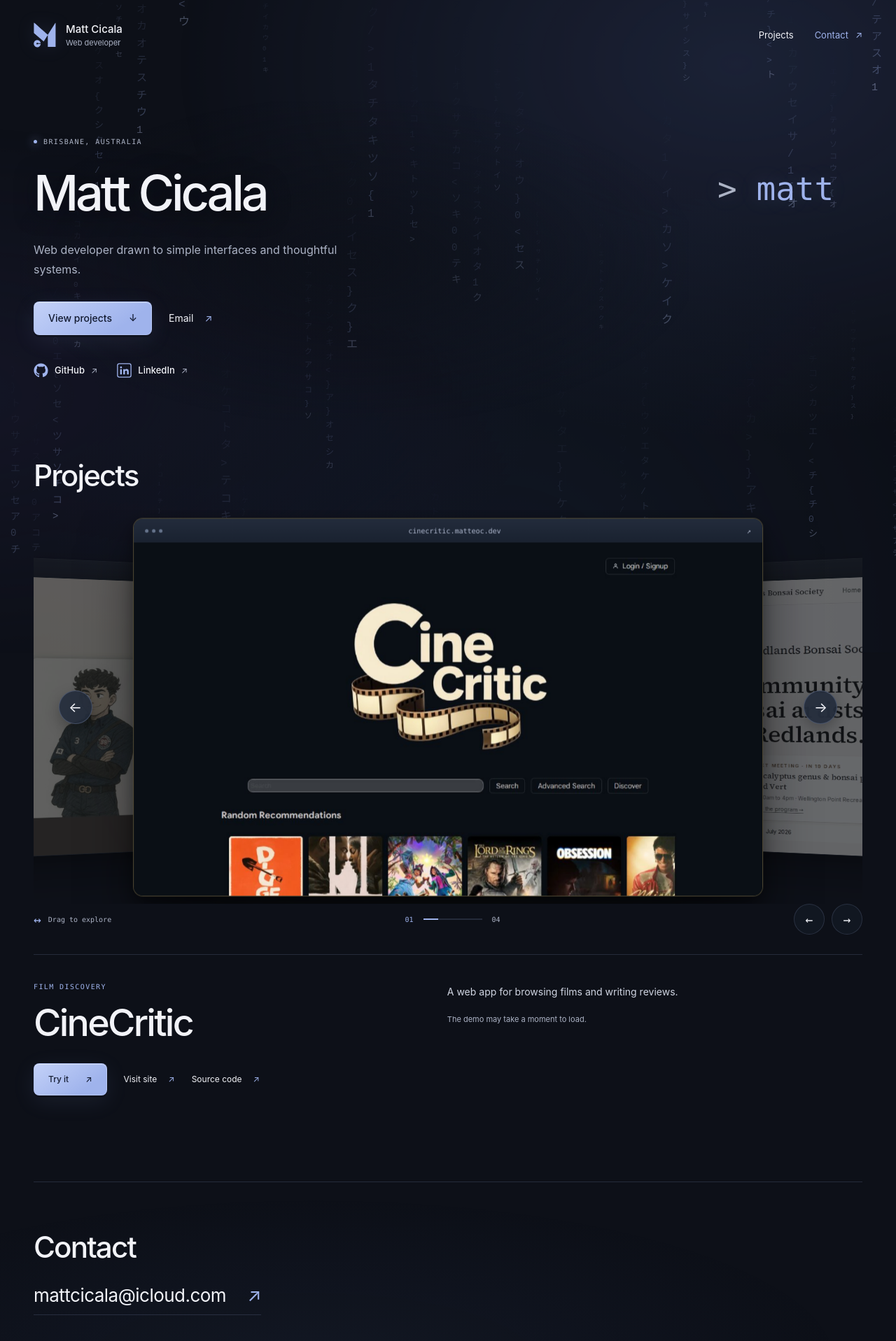
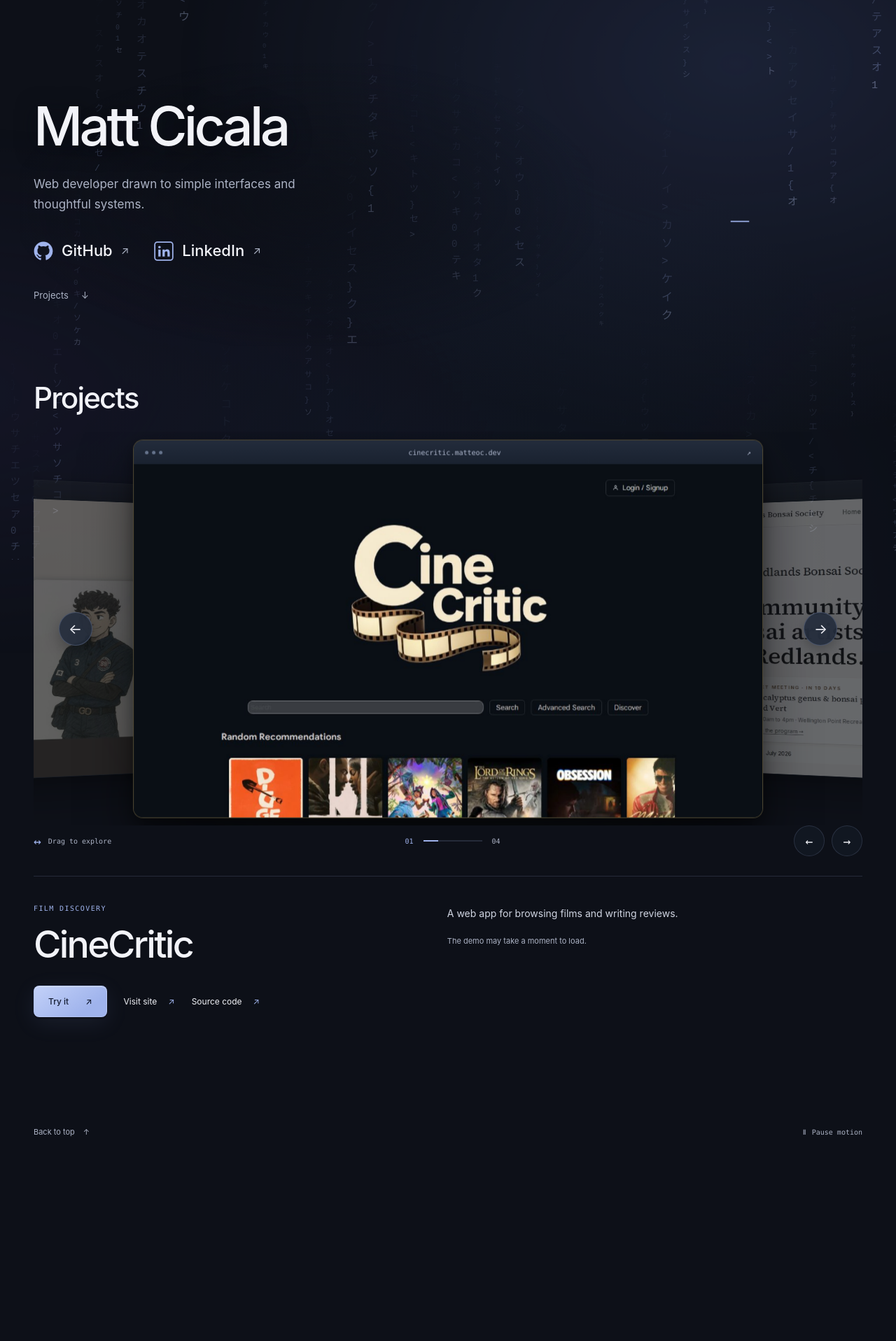
Before and after one commit to vetematts/Portfolio, a Next.js app: page / in a window 1280 px wide. Shown: the top 1917 px of the page at 70% size. After the commit the page ends 1661 px from the top, so only its background shows below. Built offline with nearby package versions, Linux system fonts and the light colour scheme.

Commit message:
Redesign the hero section and simplify page navigation

```diff
--- a/src/app/globals.css
+++ b/src/app/globals.css
@@ -179,55 +179,13 @@
 .rain-control:hover {
   color: var(--accent);
 }
-.site-header {
-  display: flex;
-  align-items: center;
-  justify-content: space-between;
-  gap: 28px;
-  padding-block: 28px;
-}
-.brand-link {
-  display: flex;
-  gap: 14px;
-  align-items: center;
-  font-size: 15px;
-  font-weight: 500;
-  line-height: 1.5;
-}
-.brand-role {
-  display: block;
-  color: var(--muted);
-  font-size: 11px;
-  font-weight: 400;
-}
-.brand-link img {
-  width: 32px;
-  height: auto;
-  filter: drop-shadow(0 0 12px #9fb3ec20);
-}
-.site-header nav {
-  display: flex;
-  align-items: center;
-  gap: 30px;
-  font-size: 13px;
-}
-.site-header nav a {
-  display: inline-flex;
-  align-items: center;
-  gap: 10px;
-  min-height: 44px;
-}
-.site-header nav a:hover,
-.site-header nav a:last-child {
-  color: var(--accent);
-}
 .hero {
   position: relative;
   display: grid;
-  grid-template-columns: 1fr 220px;
-  align-items: end;
-  gap: 48px;
-  padding-block: 95px 105px;
+  grid-template-columns: minmax(0, 1fr) 340px;
+  align-items: center;
+  gap: 64px;
+  padding-block: 140px 100px;
 }
 .hero-copy {
   position: relative;
@@ -240,167 +198,162 @@
   background: radial-gradient(ellipse, #0d1018a6, transparent 73%);
   pointer-events: none;
 }
-.location {
-  display: flex;
-  align-items: center;
-  gap: 9px;
-  color: var(--muted);
-}
-.location > span {
-  width: 5px;
-  height: 5px;
-  border-radius: 50%;
-  background: var(--accent);
-  box-shadow: 0 0 14px #9fb3ec;
-}
 h1 {
-  margin-top: 28px;
-  font-size: clamp(44px, 5.5vw, 76px);
+  font-size: clamp(48px, 6vw, 80px);
   font-weight: 500;
   letter-spacing: -0.06em;
   line-height: 1.08;
   text-shadow: 0 4px 30px #080b16b3;
 }
+.mobile-name {
+  display: none;
+}
 .hero-description {
-  max-width: 490px;
-  margin-top: 29px;
-  font-size: 16px;
+  max-width: 460px;
+  margin-top: 26px;
+  font-size: 17px;
   color: var(--muted);
-  line-height: 1.75;
+  line-height: 1.7;
 }
-.hero-actions {
-  display: flex;
+.projects-link {
+  display: inline-flex;
   align-items: center;
-  flex-wrap: wrap;
-  gap: 24px;
-  margin-top: 32px;
+  gap: 18px;
+  min-height: 44px;
+  margin-top: 18px;
+  color: var(--muted);
+  font-size: 13px;
+}
+.projects-link:hover,
+.back-to-top:hover {
+  color: var(--accent);
 }
 .hero-signal {
   display: flex;
-  flex-direction: column;
-  align-items: center;
-  justify-content: flex-start;
-  align-self: stretch;
-  padding-top: 48px;
+  justify-content: center;
 }
 .hero-name-prompt {
+  display: inline-flex;
+  align-items: center;
+  gap: 24px;
   color: var(--accent);
-  font: 46px/1.2 var(--font-mono);
-  text-shadow: 0 0 30px #9fb3ec30;
+  font: 44px/1.2 var(--font-mono);
+  letter-spacing: 0;
 }
-.prompt-text {
-  display: inline-flex;
-  gap: 1ch;
-}
-.prompt-prefix {
-  color: var(--muted);
+.prompt-mark {
+  width: 72px;
+  height: auto;
+  flex-shrink: 0;
+  animation: mark-resolve 8s ease-out infinite;
 }
 .prompt-name {
   position: relative;
   display: inline-block;
-  width: 5ch;
+  width: calc((var(--name-length) + 1) * 1ch);
   height: 1.2em;
 }
-.prompt-char,
+.prompt-reveal {
+  position: relative;
+  display: block;
+  width: 0;
+  height: 1.2em;
+  animation: prompt-type-short 8s step-end infinite;
+}
+.prompt-reveal--full {
+  animation-name: prompt-type-full;
+}
+.prompt-letters {
+  display: block;
+  overflow: hidden;
+  white-space: pre;
+}
 .prompt-cursor-position {
   position: absolute;
   top: 0;
-  left: 0;
-}
-.prompt-char {
-  opacity: 0;
-  animation-duration: 8s;
-  animation-timing-function: step-end;
-  animation-iteration-count: infinite;
-}
-.prompt-m {
-  animation-name: prompt-type-m;
-}
-.prompt-a {
-  left: 1ch;
-  animation-name: prompt-type-a;
-}
-.prompt-t1 {
-  left: 2ch;
-  animation-name: prompt-type-t1;
-}
-.prompt-t2 {
-  left: 3ch;
-  animation-name: prompt-type-t2;
-}
-.prompt-cursor-position {
-  animation: prompt-advance 8s step-end infinite;
+  left: 100%;
 }
 .prompt-cursor {
   display: inline-block;
   animation: prompt-blink 1s step-end infinite;
 }
-@keyframes prompt-type-m {
+@keyframes mark-resolve {
   0%,
-  10%,
+  3% {
+    opacity: 0;
+    clip-path: inset(100% 0 0);
+    filter: blur(3px);
+  }
+  12%,
+  95% {
+    opacity: 1;
+    clip-path: inset(0);
+    filter: blur(0);
+  }
+  100% {
+    opacity: 0;
+    clip-path: inset(0);
+    filter: blur(0);
+  }
+}
+@keyframes prompt-type-short {
+  0%,
   96%,
   100% {
-    opacity: 0;
+    width: 0;
   }
-  11%,
-  95% {
-    opacity: 1;
+  11% {
+    width: 1ch;
   }
-}
-@keyframes prompt-type-a {
-  0%,
-  15%,
-  96%,
-  100% {
-    opacity: 0;
+  16% {
+    width: 2ch;
   }
-  16%,
-  95% {
-    opacity: 1;
-  }
-}
-@keyframes prompt-type-t1 {
-  0%,
-  20%,
-  96%,
-  100% {
-    opacity: 0;
-  }
-  21%,
-  95% {
-    opacity: 1;
-  }
-}
-@keyframes prompt-type-t2 {
-  0%,
-  25%,
-  96%,
-  100% {
-    opacity: 0;
+  21% {
+    width: 3ch;
   }
   26%,
   95% {
-    opacity: 1;
+    width: 4ch;
   }
 }
-@keyframes prompt-advance {
+@keyframes prompt-type-full {
   0%,
   96%,
   100% {
-    transform: translateX(0);
+    width: 0;
   }
   11% {
-    transform: translateX(1ch);
+    width: 1ch;
   }
-  16% {
-    transform: translateX(2ch);
+  13% {
+    width: 2ch;
+  }
+  15% {
+    width: 3ch;
+  }
+  17% {
+    width: 4ch;
+  }
+  19% {
+    width: 5ch;
   }
   21% {
-    transform: translateX(3ch);
+    width: 6ch;
   }
-  26%,
+  23% {
+    width: 7ch;
+  }
+  25% {
+    width: 8ch;
+  }
+  27% {
+    width: 9ch;
+  }
+  29% {
+    width: 10ch;
+  }
+  31%,
   95% {
-    transform: translateX(4ch);
+    width: 11ch;
   }
 }
 @keyframes prompt-blink {
@@ -412,6 +365,23 @@
   100% {
     opacity: 0;
   }
+}
+html[data-motion-paused] .background-atmosphere {
+  animation-play-state: paused;
+}
+html[data-motion-paused] .prompt-reveal,
+html[data-motion-paused] .prompt-cursor,
+html[data-motion-paused] .prompt-mark {
+  animation: none;
+}
+html[data-motion-paused] .prompt-mark,
+html[data-motion-paused] .prompt-cursor {
+  opacity: 1;
+  clip-path: none;
+  filter: none;
+}
+html[data-motion-paused] .prompt-reveal {
+  width: calc(var(--name-length) * 1ch);
 }
 h2 {
   font-size: clamp(30px, 3.3vw, 44px);
@@ -955,46 +925,6 @@
   font-size: 9px;
   color: #8997ae;
 }
-.contact-section {
-  position: relative;
-  padding-block: 70px 100px;
-}
-.contact-section::before {
-  content: "";
-  position: absolute;
-  left: 48px;
-  right: 48px;
-  top: 0;
-  border-top: 1px solid var(--line);
-}
-.contact-section::after {
-  content: "";
-  position: absolute;
-  inset: 0;
-  z-index: -1;
-  background: radial-gradient(ellipse at 35% 70%, #5774bc12, transparent 65%);
-  pointer-events: none;
-}
-.contact-section h2 {
-  margin-top: 0;
-}
-.contact-email {
-  display: inline-flex;
-  align-items: center;
-  gap: 30px;
-  margin-top: 24px;
-  padding-bottom: 6px;
-  border-bottom: 1px solid var(--line);
-  font-size: clamp(18px, 2.3vw, 26px);
-  letter-spacing: -0.02em;
-}
-.contact-email span {
-  color: var(--accent);
-}
-.contact-email:hover {
-  color: var(--accent);
-  border-color: var(--accent);
-}
 .profile-links {
   display: flex;
   flex-wrap: wrap;
@@ -1064,43 +994,31 @@
 .profile-links--compact .profile-arrow {
   font-size: 12px;
 }
+.profile-links--hero {
+  margin-top: 28px;
+  gap: 12px 36px;
+}
+.profile-links--hero .profile-label strong {
+  font-size: 22px;
+}
+.profile-links--hero .profile-icon svg {
+  width: 28px;
+  height: 28px;
+}
 .site-footer {
+  display: flex;
+  justify-content: space-between;
+  align-items: center;
+  gap: 24px;
+  padding-block: 20px;
   color: var(--muted);
   font-size: 11px;
-  padding-bottom: 20px;
 }
-.footer-top,
-.footer-bottom {
-  display: flex;
-  align-items: center;
-  justify-content: space-between;
-  gap: 24px;
-}
-.footer-top {
-  padding-block: 20px;
-  border-top: 1px solid var(--line);
-}
-.footer-brand {
-  display: flex;
+.back-to-top {
+  display: inline-flex;
   align-items: center;
   gap: 12px;
   min-height: 44px;
-  color: var(--foreground);
-}
-.footer-brand img {
-  width: 25px;
-}
-.earlier-work {
-  display: flex;
-  gap: 12px;
-  align-items: center;
-  min-height: 44px;
-}
-.earlier-work:hover {
-  color: var(--accent);
-}
-.footer-bottom {
-  font: 10px var(--font-mono);
 }
 @keyframes atmosphere-drift {
   to {
@@ -1128,8 +1046,8 @@
   }
   .hero {
     gap: 30px;
-    grid-template-columns: 1fr 150px;
-    padding-block: 70px 90px;
+    grid-template-columns: minmax(0, 1fr) 280px;
+    padding-block: 115px 85px;
   }
   h1 {
     font-size: clamp(40px, 5.7vw, 65px);
@@ -1138,7 +1056,11 @@
     font-size: 15px;
   }
   .hero-name-prompt {
-    font-size: 32px;
+    font-size: 36px;
+    gap: 20px;
+  }
+  .prompt-mark {
+    width: 60px;
   }
   .carousel-story {
     gap: 40px;
@@ -1158,53 +1080,52 @@
   .terminal-actions {
     margin-top: 16px;
   }
-  .contact-section::before {
-    left: 32px;
-    right: 32px;
-  }
 }
 @media (max-width: 760px) {
   .page-width {
     padding-inline: 24px;
   }
-  .site-header {
-    padding-block: 23px;
-    gap: 16px;
-  }
-  .brand-link {
-    gap: 10px;
-    font-size: 13px;
-  }
-  .brand-role {
-    font-size: 10px;
-  }
-  .site-header nav {
-    gap: 17px;
-    font-size: 12px;
-  }
-  .site-header nav a {
-    gap: 5px;
-  }
   .hero {
     grid-template-columns: 1fr;
-    gap: 30px;
-    padding-block: 60px 70px;
+    gap: 0;
+    padding-block: 82px 58px;
   }
-  h1 {
-    font-size: clamp(35px, 8.1vw, 61px);
+  .desktop-name,
+  .hero-signal {
+    display: none;
+  }
+  .mobile-name {
+    display: block;
+  }
+  .hero-name-prompt {
+    gap: 16px;
+    font-size: clamp(23px, 6.7vw, 34px);
+  }
+  .prompt-mark {
+    width: 36px;
   }
   .hero-description {
-    max-width: 470px;
+    max-width: 390px;
+    margin-top: 24px;
+    font-size: 15px;
+    line-height: 1.65;
   }
-  .hero-signal {
-    position: absolute;
-    top: 60px;
-    right: 24px;
-    padding-top: 0;
-    gap: 0;
+  .profile-links--hero {
+    margin-top: 24px;
+    gap: 12px 28px;
   }
-  .hero-name-prompt {
-    font-size: 18px;
+  .profile-links--hero .profile-label strong {
+    font-size: 19px;
+  }
+  .profile-links--hero .profile-icon svg {
+    width: 25px;
+    height: 25px;
+  }
+  .profile-links--hero a {
+    gap: 10px;
+  }
+  .projects-link {
+    margin-top: 12px;
   }
   .section-heading {
     display: block;
@@ -1335,59 +1256,23 @@
     font-size: 8px;
     max-width: 100px;
   }
-  .contact-section {
-    padding-block: 55px 65px;
-  }
-  .contact-section::before {
-    left: 24px;
-    right: 24px;
-  }
-  .contact-email {
-    gap: 12px;
-    font-size: clamp(17px, 4.6vw, 24px);
-  }
-  .footer-top,
-  .footer-bottom {
-    gap: 8px 18px;
-    flex-wrap: wrap;
-  }
   .rain-control {
     font-size: 9px;
   }
 }
 @media (max-width: 380px) {
-  .hero-signal {
-    right: 20px;
-  }
   .page-width {
     padding-inline: 20px;
   }
-  .site-header nav {
-    gap: 13px;
+  .hero-name-prompt {
+    font-size: 23px;
+    gap: 12px;
   }
-  .brand-role {
-    display: none;
+  .prompt-mark {
+    width: 32px;
   }
-  .brand-link {
-    gap: 8px;
-    font-size: 12px;
-  }
-  .brand-link img {
-    width: 23px;
-  }
-  .site-header nav a:last-child span[aria-hidden] {
-    display: none;
-  }
-  .hero-actions {
-    gap: 16px;
-  }
-  .hero-actions .button {
-    padding-inline: 14px;
-    gap: 16px;
-  }
-  .text-link {
-    font-size: 12px;
-    gap: 8px;
+  .profile-links--hero {
+    gap: 12px 24px;
   }
   .work-section {
     padding-inline: 0;
@@ -1414,18 +1299,16 @@
   .terminal-result p {
     font-size: 7px;
   }
-  .contact-section::before {
-    left: 20px;
-    right: 20px;
-  }
 }
 @media (prefers-reduced-motion: reduce) {
-  .prompt-char,
+  .prompt-mark,
   .prompt-cursor {
     opacity: 1;
+    clip-path: none;
+    filter: none;
   }
-  .prompt-cursor-position {
-    transform: translateX(4ch);
+  .prompt-reveal {
+    width: calc(var(--name-length) * 1ch);
   }
   html {
     scroll-behavior: auto;
--- a/src/app/layout.tsx
+++ b/src/app/layout.tsx
@@ -4,7 +4,7 @@
 export const metadata: Metadata = {
   title: "Matt Cicala — Web developer",
   description:
-    "Web developer drawn to simple interfaces and thoughtful systems. Based in Brisbane, Australia.",
+    "Web developer drawn to simple interfaces and thoughtful systems.",
   icons: { icon: "/icon.png" },
   openGraph: {
     title: "Matt Cicala — Web developer",
--- a/src/app/page.tsx
+++ b/src/app/page.tsx
@@ -1,4 +1,3 @@
-import Image from "next/image";
 import { BackgroundRain } from "@/components/BackgroundRain";
 import { HeroNamePrompt } from "@/components/HeroNamePrompt";
 import { ProjectCarousel } from "@/components/ProjectCarousel";
@@ -10,52 +9,31 @@
       <a className="skip-link" href="#main">
         Skip to content
       </a>
-      <header className="site-header page-width" id="top">
-        <a
-          className="brand-link"
-          href="#top"
-          aria-label="Matt Cicala, back to top"
+      <main id="main">
+        <section
+          className="hero page-width"
+          id="top"
+          aria-labelledby="intro-heading"
         >
-          <Image
-            src="/brand/mc.svg"
-            alt=""
-            width={46}
-            height={51}
-            loading="eager"
-          />
-          <span>
-            Matt Cicala<span className="brand-role">Web developer</span>
-          </span>
-        </a>
-        <nav aria-label="Main navigation">
-          <a href="#work">Projects</a>
-          <a href="#contact">
-            Contact <span aria-hidden="true">↗</span>
-          </a>
-        </nav>
-      </header>
-      <main id="main">
-        <section className="hero page-width" aria-labelledby="intro-heading">
           <div className="hero-copy">
-            <p className="eyebrow location">
-              <span aria-hidden="true" />
-              BRISBANE, AUSTRALIA
-            </p>
-            <h1 id="intro-heading">Matt Cicala</h1>
+            <h1 id="intro-heading">
+              <span className="sr-only">Matt Cicala</span>
+              <span className="desktop-name" aria-hidden="true">
+                Matt Cicala
+              </span>
+              <span className="mobile-name" aria-hidden="true">
+                <HeroNamePrompt fullName />
+              </span>
+            </h1>
             <p className="hero-description">
               Web developer drawn to simple interfaces and thoughtful systems.
             </p>
-            <div className="hero-actions">
-              <a className="button primary" href="#work">
-                View projects <span aria-hidden="true">↓</span>
-              </a>
-              <a className="text-link" href="mailto:mattcicala@icloud.com">
-                Email <span aria-hidden="true">↗</span>
-              </a>
-            </div>
-            <SocialLinks variant="compact" />
+            <SocialLinks variant="hero" />
+            <a className="projects-link" href="#work">
+              Projects <span aria-hidden="true">↓</span>
+            </a>
           </div>
-          <div className="hero-signal">
+          <div className="hero-signal" aria-hidden="true">
             <HeroNamePrompt />
           </div>
         </section>
@@ -69,42 +47,12 @@
           </div>
           <ProjectCarousel />
         </section>
-        <section
-          className="contact-section page-width"
-          id="contact"
-          aria-labelledby="contact-heading"
-        >
-          <h2 id="contact-heading">Contact</h2>
-          <a className="contact-email" href="mailto:mattcicala@icloud.com">
-            mattcicala@icloud.com <span aria-hidden="true">↗</span>
-          </a>
-          <SocialLinks />
-        </section>
       </main>
       <footer className="site-footer page-width">
-        <div className="footer-top">
-          <a
-            className="footer-brand"
-            href="#top"
-            aria-label="Matt Cicala, back to top"
-          >
-            <Image src="/brand/mc.svg" alt="" width={46} height={51} />
-            <span>Matt Cicala</span>
-          </a>
-          <a
-            className="earlier-work"
-            href="https://vetematts.github.io/portfolio-og/"
-            target="_blank"
-            rel="noreferrer"
-          >
-            My first portfolio <span aria-hidden="true">↗</span>
-            <span className="sr-only"> (opens in a new tab)</span>
-          </a>
-        </div>
-        <div className="footer-bottom">
-          <span>Brisbane, Australia</span>
-          <BackgroundRain />
-        </div>
+        <a className="back-to-top" href="#top">
+          Back to top <span aria-hidden="true">↑</span>
+        </a>
+        <BackgroundRain />
       </footer>
     </>
   );
--- a/src/components/BackgroundRain.tsx
+++ b/src/components/BackgroundRain.tsx
@@ -14,6 +14,11 @@
     preference.addEventListener("change", update);
     return () => preference.removeEventListener("change", update);
   }, []);
+
+  useEffect(() => {
+    document.documentElement.toggleAttribute("data-motion-paused", paused);
+    return () => document.documentElement.removeAttribute("data-motion-paused");
+  }, [paused]);
 
   useEffect(() => {
     const element = canvas.current;
@@ -162,11 +167,7 @@
         onClick={() => setPaused(!paused)}
       >
         <span aria-hidden="true">{paused || reduced ? "▷" : "Ⅱ"}</span>
-        {reduced
-          ? "Motion reduced"
-          : paused
-            ? "Resume background rain"
-            : "Pause background rain"}
+        {reduced ? "Motion reduced" : paused ? "Resume motion" : "Pause motion"}
       </button>
     </>
   );
--- a/src/components/HeroNamePrompt.tsx
+++ b/src/components/HeroNamePrompt.tsx
@@ -1,19 +1,31 @@
-export function HeroNamePrompt() {
+import Image from "next/image";
+import type { CSSProperties } from "react";
+
+export function HeroNamePrompt({ fullName = false }: { fullName?: boolean }) {
+  const name = fullName ? "matt cicala" : "matt";
   return (
-    <p className="hero-name-prompt">
-      <span className="sr-only">Matt</span>
-      <span className="prompt-text" aria-hidden="true">
-        <span className="prompt-prefix">&gt;</span>
-        <span className="prompt-name">
-          <span className="prompt-char prompt-m">m</span>
-          <span className="prompt-char prompt-a">a</span>
-          <span className="prompt-char prompt-t1">t</span>
-          <span className="prompt-char prompt-t2">t</span>
+    <span
+      className="hero-name-prompt"
+      style={{ "--name-length": name.length } as CSSProperties}
+    >
+      <Image
+        className="prompt-mark"
+        src="/brand/mc.svg"
+        alt=""
+        width={72}
+        height={80}
+        loading="eager"
+      />
+      <span className="prompt-name">
+        <span
+          className={`prompt-reveal ${fullName ? "prompt-reveal--full" : "prompt-reveal--short"}`}
+        >
+          <span className="prompt-letters">{name}</span>
           <span className="prompt-cursor-position">
             <span className="prompt-cursor">_</span>
           </span>
         </span>
       </span>
-    </p>
+    </span>
   );
 }
--- a/src/components/SocialLinks.tsx
+++ b/src/components/SocialLinks.tsx
@@ -1,7 +1,7 @@
 const profiles = [
   {
     name: "GitHub",
-    url: "https://github.com/vetematts",
+    url: "https://github.matteoc.dev",
     icon: "github",
   },
   {
@@ -44,7 +44,7 @@
 export function SocialLinks({
   variant = "full",
 }: {
-  variant?: "compact" | "full";
+  variant?: "compact" | "full" | "hero";
 }) {
   return (
     <nav
```
